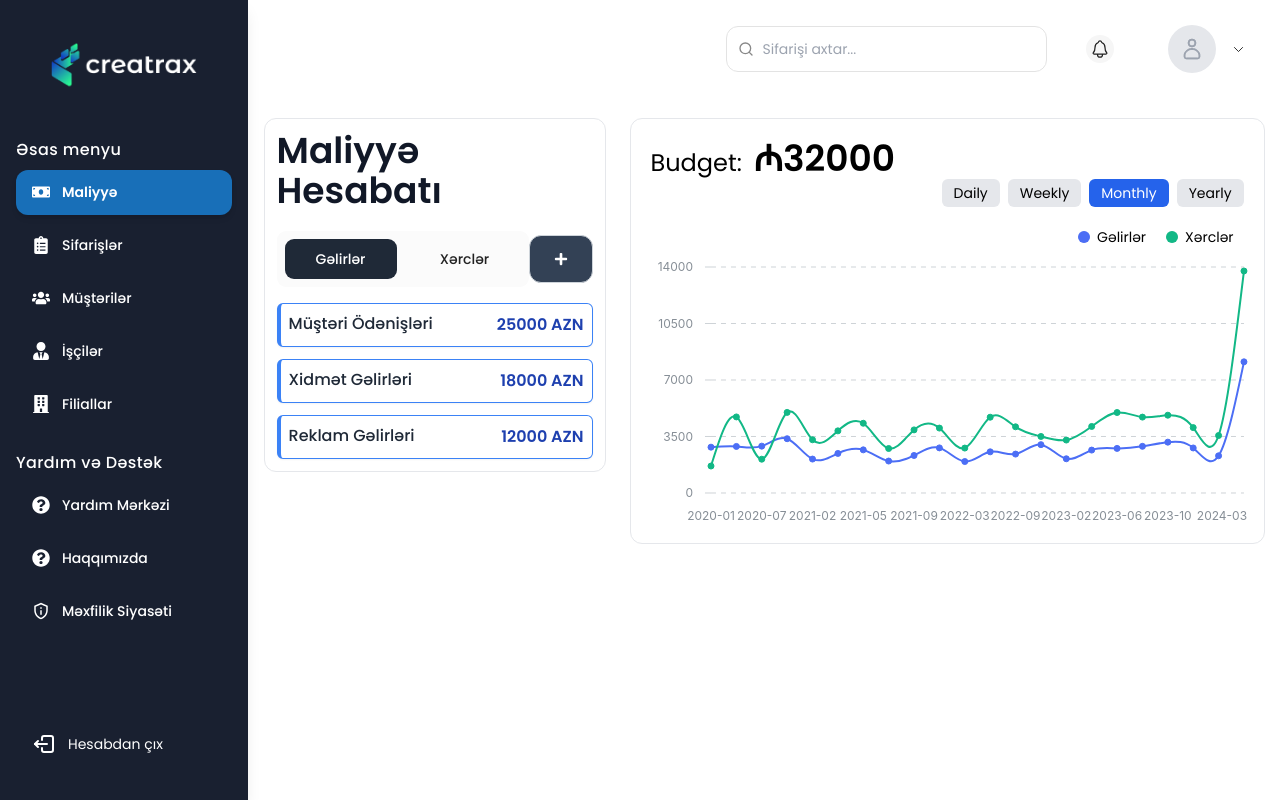
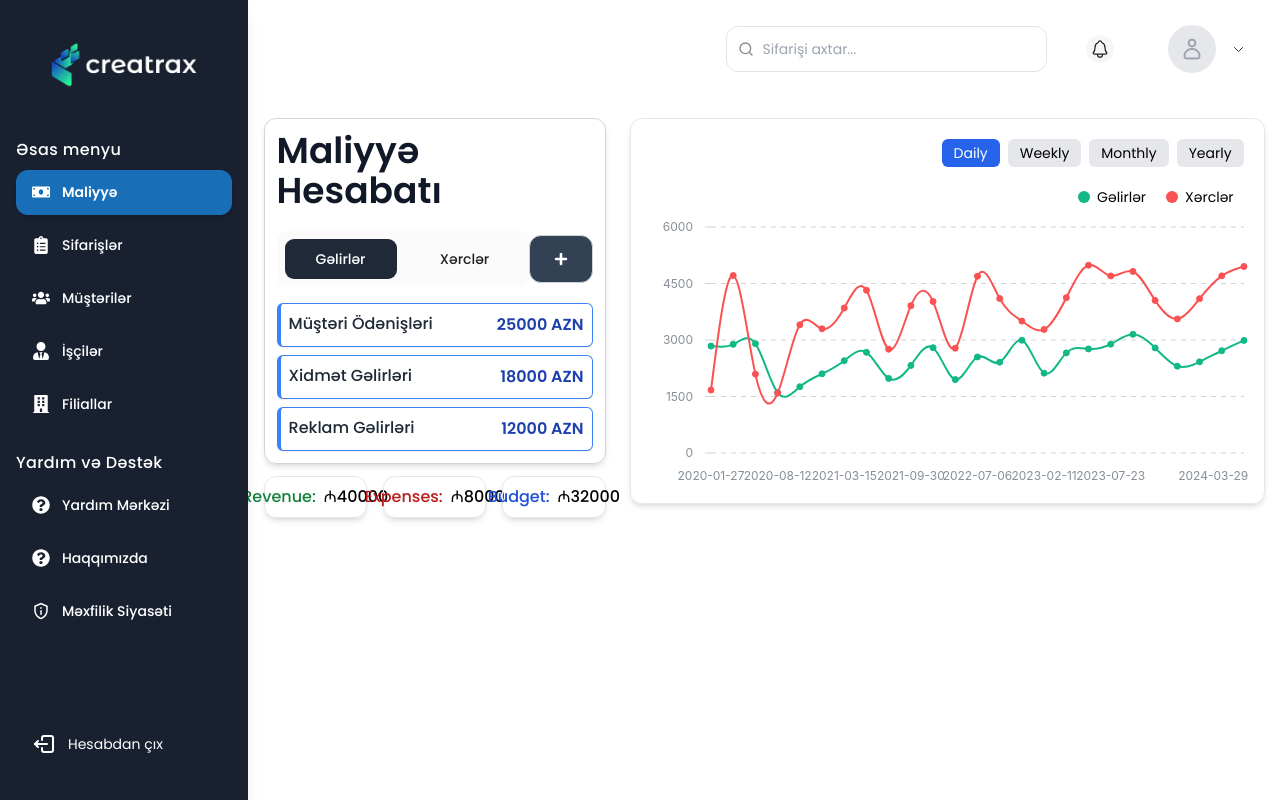
Before and after one commit to nihad-xalq/creatrax, a Next.js app: page /app/finances in a window 1280 px wide. Built offline with nearby package versions, Linux system fonts and the light colour scheme.

Commit message:
improvements on finance page

```diff
--- a/src/views/Dashboard/MantineLineChart.tsx
+++ b/src/views/Dashboard/MantineLineChart.tsx
@@ -4,7 +4,7 @@ import { useState } from "react";
 type Range = "daily" | "weekly" | "monthly" | "yearly"
 
 export const MantineLineChart = ({ data }) => {
-  const [timeRange, setTimeRange] = useState<Range>("monthly");
+  const [timeRange, setTimeRange] = useState<Range>("daily");
 
   const getFilteredData = (): { date: string; Xərclər: number; Gəlirlər: number }[] => {
     const groupedData: Record<string, { date: string; Xərclər: number; Gəlirlər: number }> = {};
@@ -46,7 +46,7 @@ export const MantineLineChart = ({ data }) => {
     .filter((key) => key !== "date")
     .map((key, index) => ({
       name: key,
-      color: ["indigo.6", "teal.6", "blue.6", "red.6", "green.6"][index % 5],
+      color: ["teal.6", "red.6", "blue.6", "indigo.6", "green.6"][index % 5],
     }));
 
   return (
--- a/src/views/FinancesView.tsx
+++ b/src/views/FinancesView.tsx
@@ -19,6 +19,8 @@ import * as yup from "yup";
 
 // FIXME: change this to dynamic data
 const budgetAmount: number = 32_000;
+const revenueAmount: number = 40_000;
+const expenseAmount: number = 8_000;
 
 const schema = yup.object().shape({
   actionType: yup.string().required("Bu xana vacibdir"),
@@ -31,15 +33,22 @@ const schema = yup.object().shape({
 
 type FormValues = yup.InferType<typeof schema>;
 
-const tabs: {
+interface Tabs {
   label: string;
   key: "incomes" | "expenses";
-}[] = [
+}
+
+interface ActionTypes {
+  id: number;
+  value: string;
+}
+
+const tabs: Tabs[] = [
   { label: "Gəlirlər", key: "incomes" },
   { label: "Xərclər", key: "expenses" },
 ];
 
-const actionTypes = [
+const actionTypes: ActionTypes[] = [
   { id: 1, value: "Gəlir" },
   { id: 2, value: "Xərc" },
 ];
@@ -110,7 +119,8 @@ export const FinancesView = () => {
 
   return (
     <section className="financesSection flex flex-col-reverse lg:flex-row justify-between items-start gap-6 w-full">
-      <div className="about_inner w-full lg:w-1/2 border border-gray-200 rounded-[12px] p-3">
+      <div className="w-full lg:w-1/2 flex flex-col items-center gap-3">
+        <div className="about_inner border border-gray-300 rounded-[12px] p-3 w-full shadow-md">
           <PageTitle title="Maliyyə Hesabatı" />
 
           <div className="flex flex-col-reverse lg:flex-row items-center justify-between w-full mb-4">
@@ -209,7 +219,7 @@ export const FinancesView = () => {
           </div>
 
           {/* Data Display */}
-        <ul className="grid gap-3 willFadeFromAbove">
+          <ul className="grid gap-2 willFadeFromAbove">
             {filteredData.length > 0 ? (
               filteredData.map((item) => (
                 <MantineModal
@@ -255,12 +265,29 @@ export const FinancesView = () => {
             )}
           </ul>
         </div>
+        <div className="grid grid-cols-1 lg:grid-cols-3 gap-4 w-full">
+          <div className="w-full border border-gray-200 rounded-[12px] shadow-md">
+            <p className="flex flex-row justify-around lg:justify-center items-baseline gap-2 px-3 py-2">
+              <span className="base text-green-700 font-medium">Revenue:</span>
+              <span className="base font-medium">₼{revenueAmount}</span>
+            </p>
+          </div>
+          <div className="w-full border border-gray-200 rounded-[12px] shadow-md">
+            <p className="flex flex-row justify-around lg:justify-center items-baseline gap-2 px-3 py-2">
+              <span className="base text-red-700 font-medium">Expenses:</span>
+              <span className="base font-medium">₼{expenseAmount}</span>
+            </p>
+          </div>
+          <div className="w-full border border-gray-200 rounded-[12px] shadow-md">
+            <p className="flex flex-row justify-around lg:justify-center items-baseline gap-2 px-3 py-2">
+              <span className="base text-blue-700 font-medium">Budget:</span>
+              <span className="base font-medium">₼{budgetAmount}</span>
+            </p>
+          </div>
+        </div>
+      </div>
 
-      <div className="w-full border border-gray-200 rounded-[12px] p-5">
-        <p className="flex flex-row items-baseline gap-3">
-          <span className="text-2xl">Budget:</span>
-          <span className="text-4xl font-semibold">₼{budgetAmount}</span>
-        </p>
+      <div className="w-full border border-gray-200 rounded-[12px] p-5 shadow-md">
         <MantineLineChart data={moneyData} />
       </div>
     </section>
```
Lines whose indentation alone changed are shown as unchanged.
